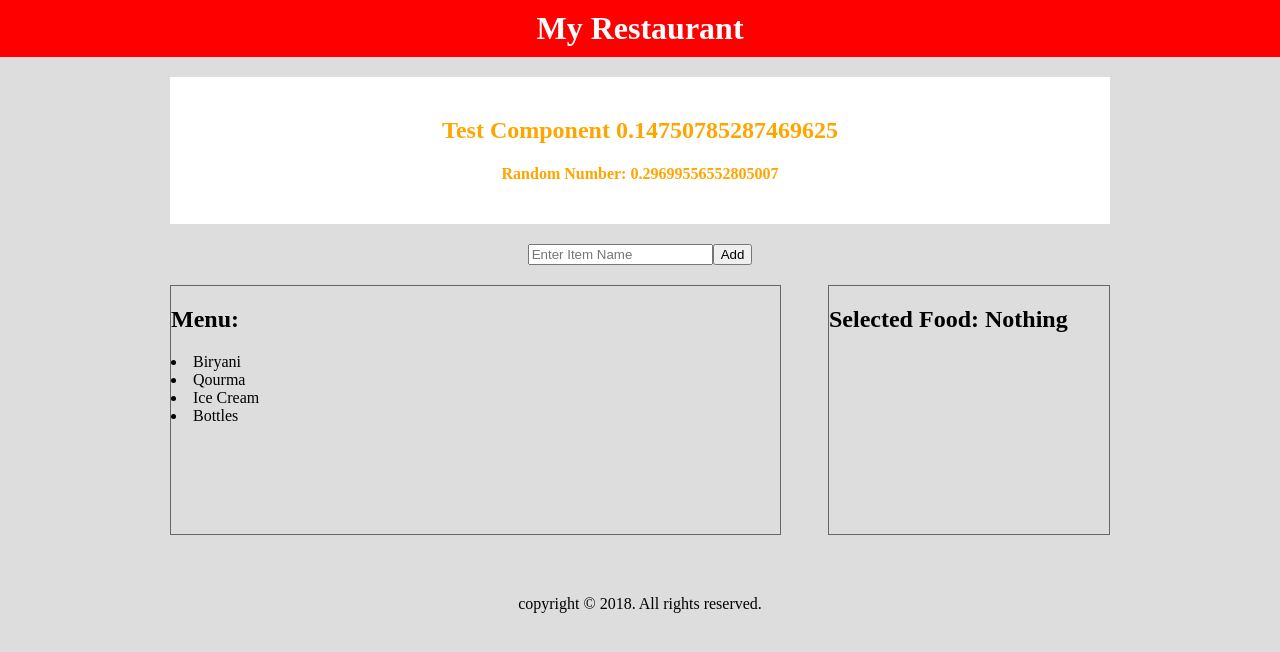
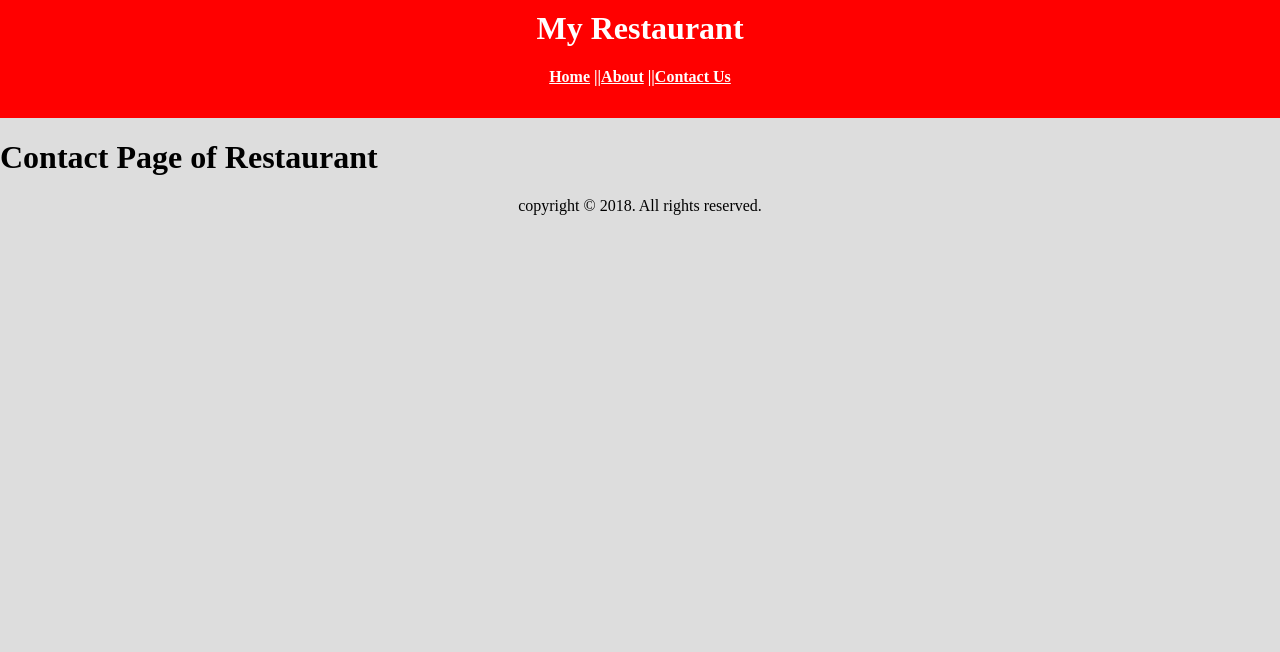
Before and after one commit to TechnaPK/batch2-react-practice-code, a React (Create React App) app: page /contact in a window 1280 px wide. Shown: the top 652 px of the page. Built offline with nearby package versions, Linux system fonts and the light colour scheme.

Commit message:
React Routing

```diff
--- a/package.json
+++ b/package.json
@@ -5,6 +5,7 @@
   "dependencies": {
     "react": "^16.6.0",
     "react-dom": "^16.6.0",
+    "react-router-dom": "^4.3.1",
     "react-scripts": "2.1.1"
   },
   "scripts": {
--- a/public/index.html
+++ b/public/index.html
@@ -25,7 +25,7 @@
     <noscript>
       You need to enable JavaScript to run this app.
     </noscript>
-    <div id="abc"></div>
+    <div id="root"></div>
     <!--
       This HTML file is a template.
       If you open it directly in the browser, you will see an empty page.
--- a/src/App.css
+++ b/src/App.css
@@ -11,6 +11,9 @@ body{
 }
 .header h1{
   margin: 0;
+}
+.header a{
+  color: white;
 }
 
 .contentArea{
--- a/src/App.js
+++ b/src/App.js
@@ -3,20 +3,33 @@ import Header from './components/Header'
 import Content from './components/Content'
 import Footer from './components/Footer'
 import './App.css';
+import Home from './components/Home';
+import About from './components/About';
+import Contact from './components/Contact';
+
+import { BrowserRouter, Switch, Route } from 'react-router-dom'
 
 class App extends Component {
- state={
+  state = {
 
- }
+  }
   render() {
 
     return (
-      <div className="App">
-      <div></div>
-        <Header />
-        <Content />
-        <Footer />
-      </div>
+      <BrowserRouter>
+        <div className="App">
+          <Header />
+
+          <Switch>
+            <Route path="/about" component={About} />
+            <Route path="/contact" component={Contact} />
+            <Route exact path="/" component={Home} />
+            <Route path="/" component={Home} />
+          </Switch>
+
+          <Footer />
+        </div>
+      </BrowserRouter>
     );
 
   }
--- /dev/null
+++ b/src/components/About.js
@@ -0,0 +1,18 @@
+import React, { Component } from 'react';
+
+class About extends Component {
+
+  render() {
+
+    return (
+      <div>
+        <h1>About Page of Restaurant</h1>
+      </div>
+    )
+
+  }
+
+}
+
+
+export default About
--- /dev/null
+++ b/src/components/Contact.js
@@ -0,0 +1,18 @@
+import React, { Component } from 'react';
+
+class Contact extends Component {
+
+  render() {
+
+    return (
+      <div>
+        <h1>Contact Page of Restaurant</h1>
+      </div>
+    )
+
+  }
+
+}
+
+
+export default Contact
--- a/src/components/Content.js
+++ b/src/components/Content.js
@@ -1,7 +1,7 @@
 import React, { Component } from 'react';
 import LeftPane from './LeftPane'
 import RightPane from './RightPane'
-import Test from './Test'
+// import Test from './Test'
 
 class Content extends Component {
 
@@ -32,7 +32,7 @@ class Content extends Component {
     return (
       <div className="contentArea">
 
-        <Test />
+        {/* <Test abc="Umar" /> */}
 
         <div style={{textAlign: 'center', margin: '20px 0'}}>
 
--- a/src/components/Header.js
+++ b/src/components/Header.js
@@ -1,4 +1,5 @@
 import React, { Component } from 'react';
+import {Link} from 'react-router-dom'
 
 class Header extends Component {
 
@@ -7,6 +8,11 @@ class Header extends Component {
       return (
         <div className="header">
           <h1>My Restaurant</h1>
+          <h4>
+            <Link to="/">Home</Link> ||
+            <Link to="/about">About</Link> ||
+            <Link to="/contact">Contact Us</Link>
+          </h4>
         </div>
 
       )
--- /dev/null
+++ b/src/components/Home.js
@@ -0,0 +1,18 @@
+import React, { Component } from 'react';
+import Content from './Content'
+class Home extends Component {
+
+  render() {
+
+    return (
+      <div>
+        <Content />
+      </div>
+    )
+
+  }
+
+}
+
+
+export default Home
--- a/src/components/Test.js
+++ b/src/components/Test.js
@@ -5,10 +5,13 @@ class Test extends Component {
   constructor(props){
     super(props)
     console.log( "constructor method is invoked" )
+
+    console.log(this.props)
   }
 
   componentDidMount(){
     console.log( "componentDidMount method is invoked" )
+    console.log(this.props)
   }
 
   componentDidUpdate(){
--- a/src/index.js
+++ b/src/index.js
@@ -1,11 +1,11 @@
 import React from 'react';
 import ReactDOM from 'react-dom';
 import App from './App';
-// import * as serviceWorker from './serviceWorker';
+import * as serviceWorker from './serviceWorker';
 
-ReactDOM.render( <App />, document.getElementById('abc') );
+ReactDOM.render( <App />, document.getElementById('root') );
 
 // If you want your app to work offline and load faster, you can change
 // unregister() to register() below. Note this comes with some pitfalls.
 // Learn more about service workers: http://bit.ly/CRA-PWA
-// serviceWorker.unregister();
+serviceWorker.unregister();
```
Also changed, not shown: 1 other file (tests, documents, lock files or other folders).
